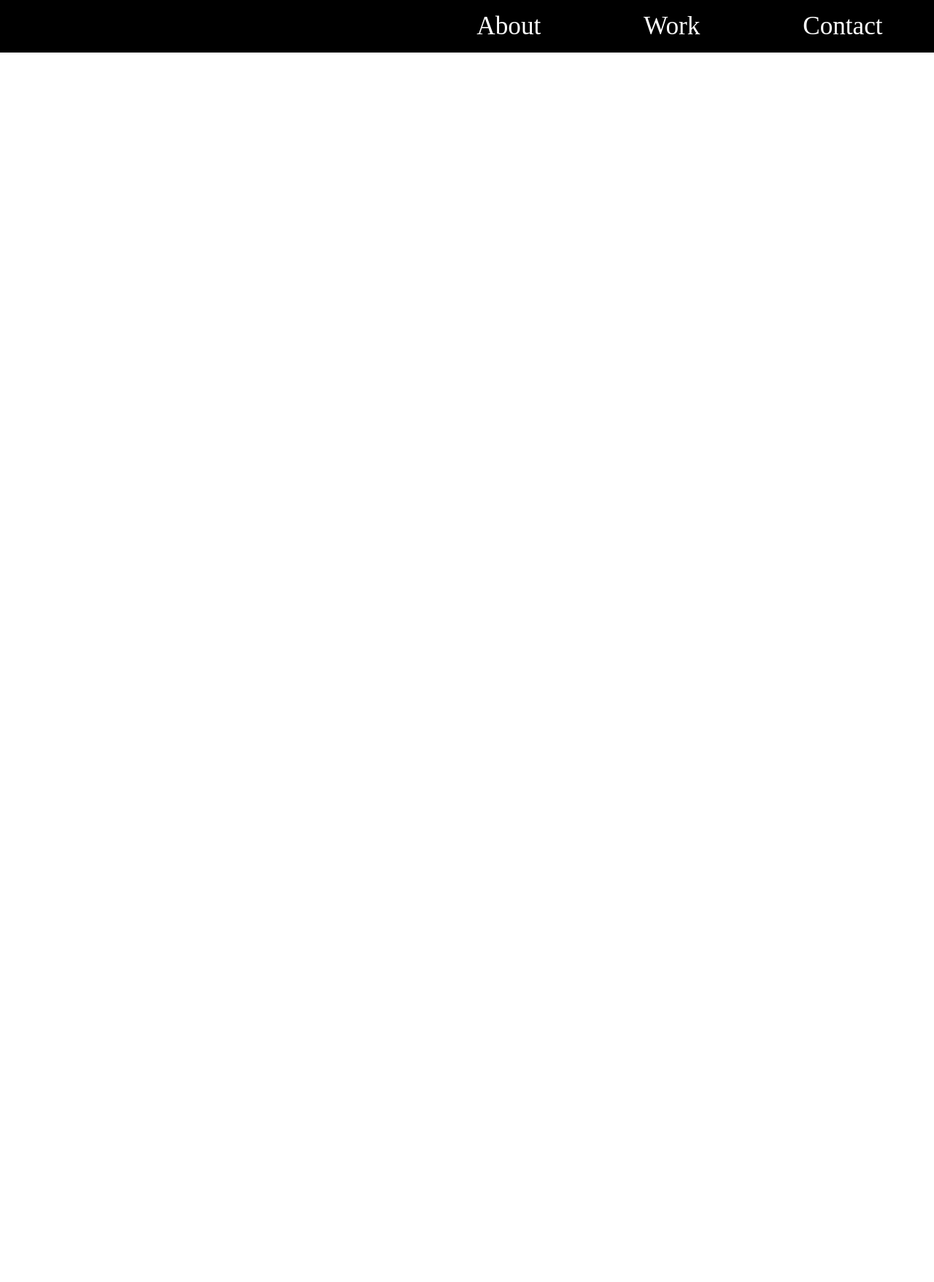
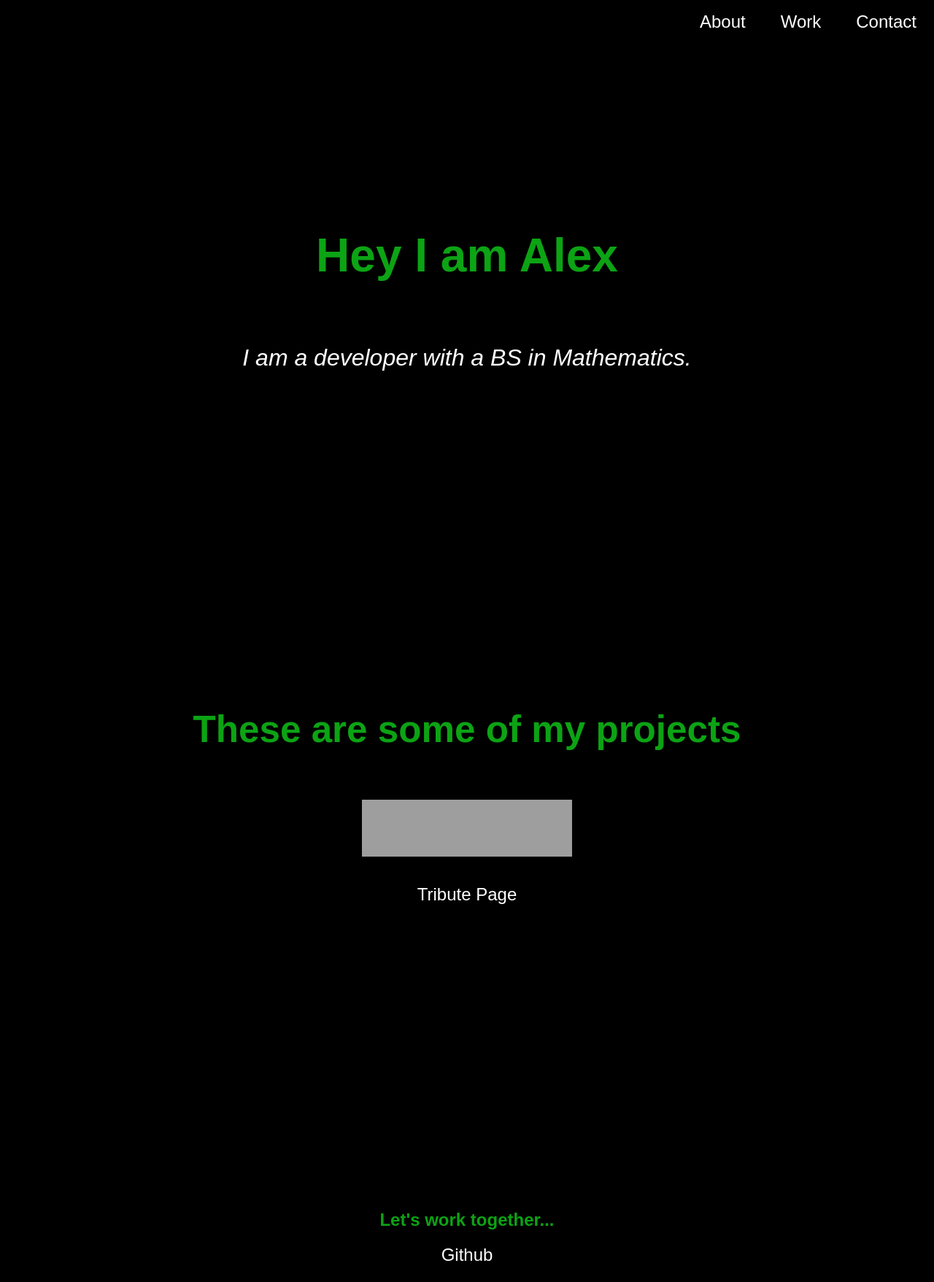
Before and after one commit to a-key-crtl/personal-portfolio-webpage, a plain HTML site: page index.html in a window 1280 px wide. Shown: the whole page at 73% size. Before the commit the page ends 800 px from the top, so only its background shows below. Drawn offline with Linux system fonts and the light colour scheme; grey boxes are pictures that could not be loaded.

Commit message:
still in progress

```diff
--- a/index.html
+++ b/index.html
@@ -7,13 +7,33 @@
     <link rel="stylesheet" href="styles.css" />
 </head>
 <body>
-    <navbar id="navbar">
+    <nav id="navbar">
         <ul id="nav-list">
             <li><a href="#welcome-section">About</a></li>
             <li><a href="#projects">Work</a></li>
-            <li><a href="contact">Contact</a></li>
+            <li><a href="#contacts">Contact</a></li>
         </ul>
-    </navbar>
-
+    </nav>
+    <section id="welcome-section" class="welcome-section">
+        <h1>Hey I am Alex</h1>
+        <p>I am a developer with a BS in Mathematics.</p>
+    </section>
+    <section id="projects" class="projects">
+        <h2>These are some of my projects</h2>
+        <div class="projects-grid">
+            <a href="" target="_blank">
+                <img src="https://www.thoughtco.com/thmb/YJrEa97afMREamU_dj85OLkBFoA=/768x0/filters:no_upscale():max_bytes(150000):strip_icc()/alanturing-5b85aa874cedfd0025bf4240.png" alt="preview of tribute page" class="project-img" />
+                <p class="project-tile">Tribute Page</p>
+            </a>
+        </div>
+    </section>
+    <section id="contacts" class="contacts">
+        <div id="contact-header">
+            <h2>Let's work together...</h2>
+        </div>
+        <div id="contact-links">
+            <p><a href="" target="_blank" id="profile-link">Github</a></p>
+        </div>
+    </section>
 </body>
 </html>
--- a/styles.css
+++ b/styles.css
@@ -6,9 +6,16 @@ html {
   box-sizing: inherit;
 }
 
+body {
+    font-family: 'Poppins', sans-serif;
+    margin: 0;
+    padding: 0;
+    max-height: 100vh;
+    background-color: black;
+}
 
 #navbar {
-    background-color: hwb(0 0% 100%);
+    background-color: black;
     position: fixed;
     top: 0;
     left: 0;
@@ -30,11 +37,110 @@ li {
 a {
     color: white;
     text-decoration: none;
-    font-size: 2.2em;
-    padding: 1em 2em;
+    font-size: 1.5em;
+    padding: 1em 1em;
 }
 
-a:hover {
-    background-color: white;
-    color: black;
+nav a:hover {
+    background-color: #0ca314;
+
 }
+
+#welcome-section {
+    width: 100%;
+    height: 100vh;
+    display: flex;
+    flex-direction: column;
+    align-items: center;
+    justify-content: center;
+    background-color: black;
+    color: hsl(0, 0%, 100%);
+
+}
+
+h1 {
+    color: #0ca314;
+    font-size: 4rem;
+    font-weight: 700;
+}
+
+.projects > h2 {
+    color: #0ca314;
+    font-size: 3.2rem;
+    font-weight: 700;
+}
+
+#welcome-section > p {
+    font-size: 2rem;
+    font-style: italic;
+    font-weight: 100;
+}
+
+.projects {
+    text-align: center;
+    background-color: black;
+    margin: 0;
+    padding: 8rem 2rem;;
+}
+
+.project-img {
+    height: 25%;
+    width: 25%;
+    object-fit: cover;
+}
+
+.project-tile {
+    color: white;
+    width: 100%;
+    margin: 0;
+    padding: 2rem 0;
+
+}
+
+.projects-grid {
+    display: grid;
+    grid-template-columns: repeat(auto-fit, minmax(320px, 1fr));
+    grid-gap: 4rem;
+    width: 100%;
+    max-width: 1200px;
+    margin: 0 auto;
+    margin-bottom: 6rem;
+}
+
+#contact {
+    background-color: black;
+    width: 100%;
+    height: 80vh;
+    padding: 1rem 2rem;
+    flex-direction: column;
+    justify-content: center;
+    align-items: center;
+}
+
+#contact > h2 {
+    color: #0ca314;
+}
+
+.contacts {
+    background-color: black;
+    color: white;
+    margin-top: 0;
+    margin-bottom: 0;
+}
+
+#contact-header h2 {
+    margin-top: 0;
+    text-align: center;
+    color: #0ca314;
+}
+
+#contact-links {
+    text-align: center;
+    margin-bottom: 0;
+}
+
+@media screen and (min-width: 600px) {
+    body {
+        width: 100vw;
+    }
+}
```
